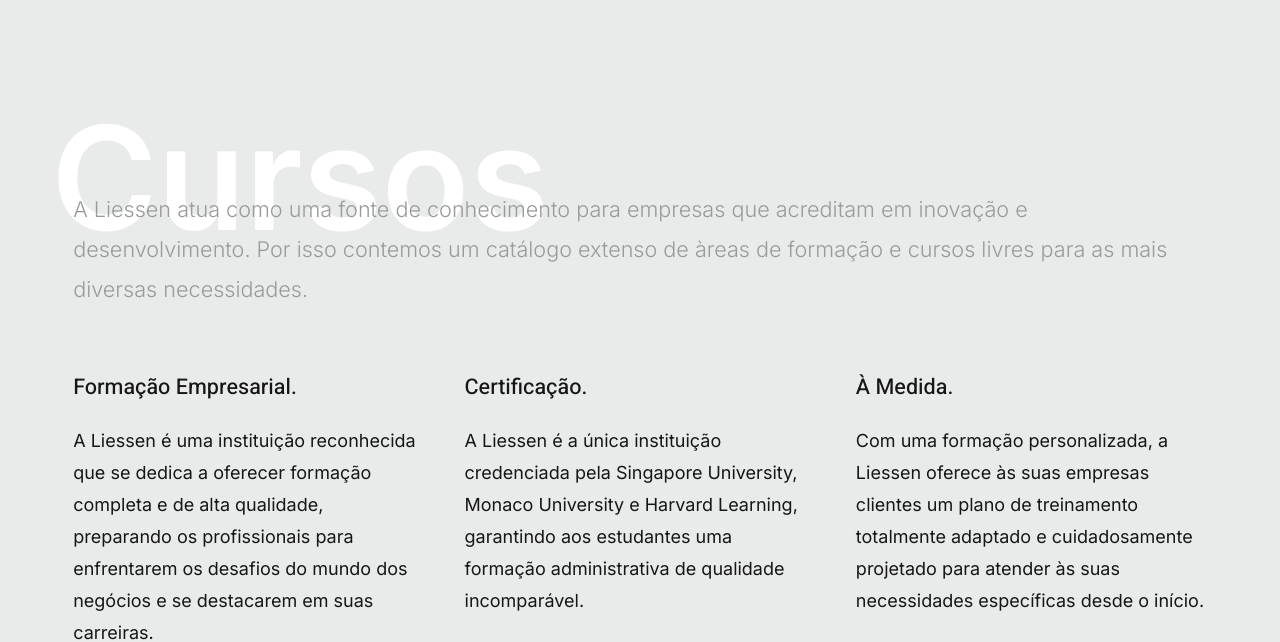
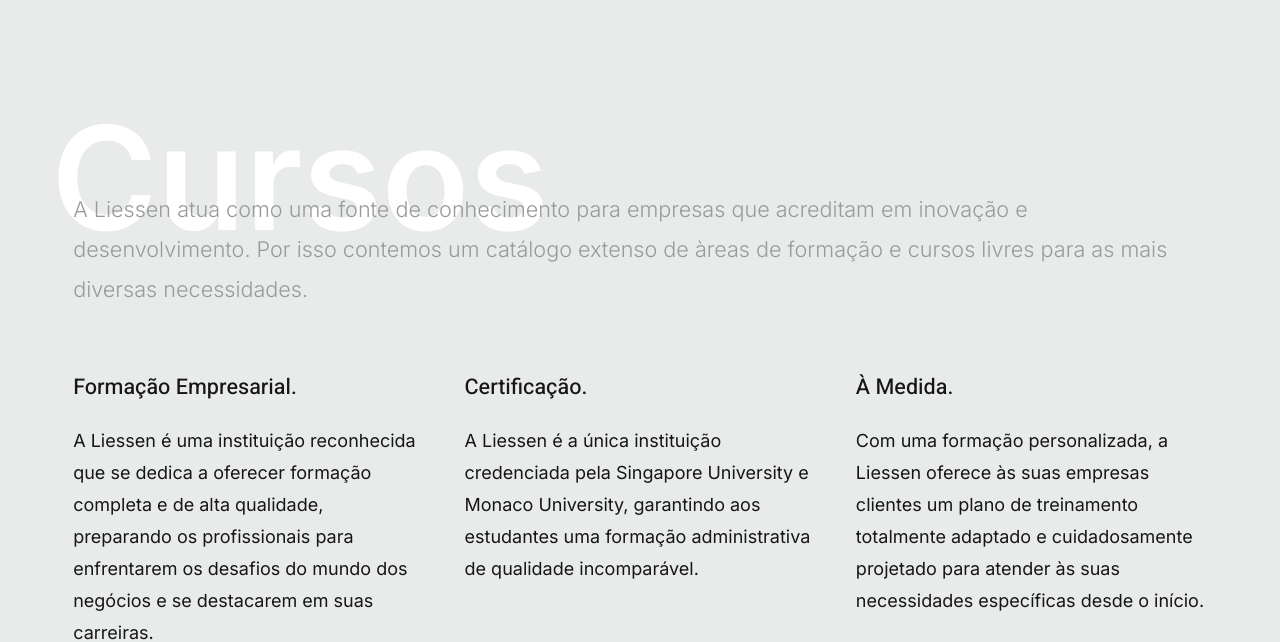
Before and after one commit to pabuulo/liessen, a plain HTML site: page cursos.html in a window 1280 px wide. Shown: the part 167-809 px from the top of the page. Drawn offline with Linux system fonts and the light colour scheme.

Commit message:
Update cursos.html

```diff
--- a/cursos.html
+++ b/cursos.html
@@ -120,7 +120,7 @@
                                         <h4 class="h5">Certificação.</h4>
 
                                         <p>
-                                            A Liessen é a única instituição credenciada pela Singapore University, Monaco University e Harvard Learning, garantindo
+                                            A Liessen é a única instituição credenciada pela Singapore University e Monaco University, garantindo
                                             aos estudantes uma formação administrativa de qualidade incomparável.
 
                                         </p>
```
